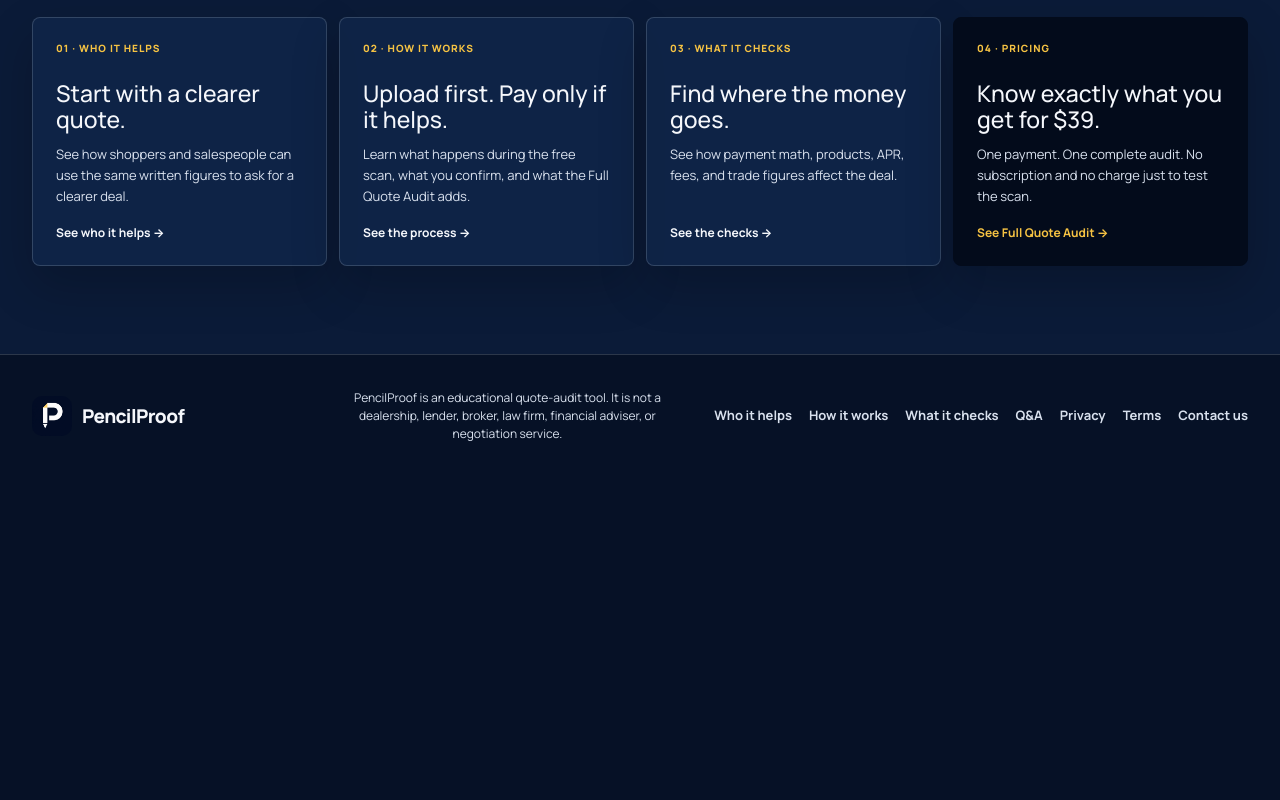
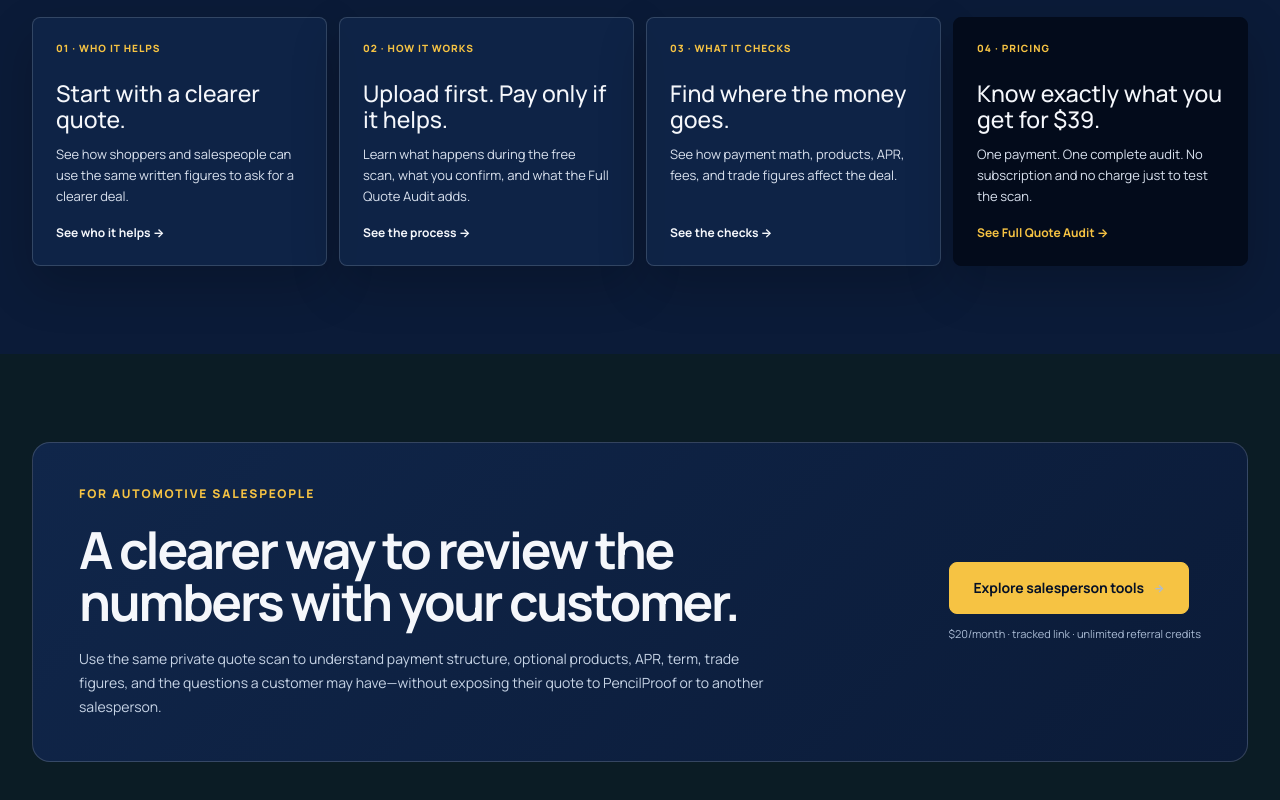
Before and after one commit to jpk0705/pencilproof, a Next.js app: page / in a window 1280 px wide. Shown: the part 1954-2754 px from the top of the page. Before the commit the page ends 2431 px from the top, so only its background shows below. Built offline with nearby package versions, Linux system fonts and the light colour scheme; no server answers.

Commit message:
Require salesperson display name and integrate tools
Require salesperson display name and integrate tools

```diff
--- a/app/components/SiteChrome.tsx
+++ b/app/components/SiteChrome.tsx
@@ -14,6 +14,7 @@ export function SiteNav() {
         <Link href="/how-it-works">How it works</Link>
         <Link href="/what-it-checks">What it checks</Link>
         <Link href="/pricing">Pricing</Link>
+        <Link className="nav-sales-link" href="/sales">For salespeople</Link>
         <AccountNav />
         <Link className="nav-cta" href="/analyze">Upload your quote</Link>
       </div>
@@ -34,6 +35,7 @@ export function SiteFooter() {
           <Link href="/who-it-helps">Who it helps</Link>
           <Link href="/how-it-works">How it works</Link>
           <Link href="/what-it-checks">What it checks</Link>
+          <Link href="/sales">For salespeople</Link>
           <Link href="/questions">Q&amp;A</Link>
           <Link href="/privacy">Privacy</Link>
           <Link href="/terms">Terms</Link>
--- a/app/globals.css
+++ b/app/globals.css
@@ -39,6 +39,7 @@ button, input, select { font: inherit; }
 .brand-mark { width: 31px; height: 31px; display: grid; place-items: center; border-radius: 8px 8px 8px 2px; background: var(--ink); color: var(--accent); font-family: Georgia, serif; font-style: italic; }
 .nav-links { display: flex; align-items: center; gap: 30px; font-size: 14px; font-weight: 700; }
 .nav-links > a:not(.nav-cta):hover { opacity: .6; }
+.nav-sales-link { color: var(--green); }
 .nav-cta { padding: 12px 18px; color: var(--paper); background: var(--ink); border-radius: 999px; }
 
 .hero { min-height: 700px; display: grid; grid-template-columns: 1.04fr .96fr; gap: 72px; align-items: center; padding-top: 64px; padding-bottom: 80px; }
@@ -333,6 +334,13 @@ h1 { max-width: 690px; margin: 0; font-family: Georgia, 'Times New Roman', serif
 .route-guide-card strong { margin-top: auto; padding-top: 21px; font-size: 12px; }
 .route-guide-card-dark { color: white; background: var(--ink); border-color: var(--ink); }
 .route-guide-card-dark > span { color: var(--accent); }.route-guide-card-dark p { color: #b7c5ca; }.route-guide-card-dark strong { color: var(--accent); }
+.sales-entry-section { padding-top: 72px; padding-bottom: 72px; background: var(--ink); color: white; }
+.sales-entry-card { display: grid; grid-template-columns: minmax(0,1fr) auto; gap: 52px; align-items: center; padding: 42px 46px; border: 1px solid rgba(255,255,255,.16); border-radius: 18px; background: linear-gradient(135deg,#10264a,#0b1b38); }
+.sales-entry-card .kicker { color: var(--brand-gold); }
+.sales-entry-card h2 { max-width: 720px; margin: 0; font-family: Georgia,serif; font-size: clamp(32px,4vw,54px); font-weight: 500; line-height: 1.02; letter-spacing: -.04em; }
+.sales-entry-card p:not(.kicker) { max-width: 700px; margin: 20px 0 0; color: #c7d4e6; font-size: 14px; line-height: 1.7; }
+.sales-entry-actions { display: grid; justify-items: start; gap: 12px; min-width: 230px; }
+.sales-entry-actions span { color: #aabbd4; font-size: 11px; line-height: 1.45; }
 .audience-next-step { display: flex; justify-content: center; text-align: center; }.audience-next-step .section-intro { display: flex; flex-direction: column; align-items: center; }.audience-next-step .section-intro > p:not(.kicker) { max-width: 540px; margin: 22px 0 0; color: var(--muted); font-size: 16px; line-height: 1.7; }.audience-next-step .button { margin-top: 28px; }
 .checks-grid-section { display: grid; grid-template-columns: .8fr 1.2fr; gap: 60px 90px; align-items: start; }.checks-grid-section .button { grid-column: 2; justify-self: start; }.check-list { display: grid; grid-template-columns: 1fr 1fr; gap: 12px; }.check-list article { padding: 24px; border: 1px solid var(--line); border-radius: 8px; background: var(--card); }.check-list b { font-family: Georgia, serif; font-size: 22px; font-weight: 500; }.check-list p { margin: 12px 0 0; color: var(--muted); font-size: 14px; line-height: 1.65; }
 .pricing-reassurance { display: grid; grid-template-columns: .8fr 1.2fr; gap: 90px; align-items: start; }.pricing-reassurance .check-list { grid-template-columns: repeat(3, 1fr); }
@@ -1650,8 +1658,10 @@ h1 { font-weight: 700; letter-spacing: -.055em; }
 .sales-card{margin:18px 0;padding:28px;border:1px solid var(--brand-line);border-radius:18px;background:linear-gradient(145deg,var(--brand-navy-2),rgba(10,28,58,.8));box-shadow:0 18px 46px rgba(0,0,0,.16)}
 .sales-card h2{margin:6px 0 10px;color:var(--brand-text)}
 .sales-card p:not(.kicker){color:var(--brand-muted)}
-.sales-label{display:grid;gap:7px;max-width:420px;margin:20px 0;color:var(--brand-text);font-weight:800}
+.sales-label{display:grid;gap:7px;max-width:420px;margin:20px 0 4px;color:var(--brand-text);font-weight:800}.sales-label span{color:var(--brand-gold)}
 .sales-label input,.sales-link-row input,.gift-link input{width:100%;min-height:46px;padding:11px 13px;border:1px solid var(--brand-line);border-radius:9px;background:var(--brand-navy);color:var(--brand-text);font:inherit}
+.sales-label input[aria-invalid="true"]{border-color:#f3a39b;outline:2px solid rgba(243,163,155,.14)}
+.sales-field-help,.sales-field-error{display:block;max-width:420px;font-size:11px;line-height:1.45}.sales-field-help{color:var(--brand-muted)}.sales-field-error{margin:7px 0 12px;color:#ffb3a8}
 .sales-dashboard{display:grid;grid-template-columns:minmax(0,1fr) 280px;align-items:center;gap:28px}
 .sales-qr{display:block;width:280px;height:280px;padding:10px;border-radius:14px;background:#fff}
 .sales-link-row{display:flex;gap:10px;align-items:center;margin-top:20px}
@@ -1662,7 +1672,7 @@ h1 { font-weight: 700; letter-spacing: -.055em; }
 .sales-message{margin:16px 0;color:var(--brand-gold)!important}
 .sales-note{margin:24px 0;font-size:12px;line-height:1.6}
 .referral-disclosure{max-width:680px;margin-top:14px!important;padding:11px 13px;border-left:3px solid var(--brand-gold);background:rgba(246,195,67,.08);color:var(--brand-text)!important;font-size:12px!important;line-height:1.5}
-@media(max-width:700px){.sales-page{padding-top:28px}.sales-card{padding:20px}.sales-dashboard,.sales-credit-card{display:block}.sales-qr{margin:22px auto 0;width:min(280px,100%);height:auto}.sales-link-row{display:grid}.sales-credit-actions{justify-content:flex-start;margin-top:20px}.gift-link{display:grid;grid-template-columns:1fr}.account-pass-actions .button{width:100%}}
+@media(max-width:700px){.sales-page{padding-top:28px}.sales-card{padding:20px}.sales-dashboard,.sales-credit-card{display:block}.sales-qr{margin:22px auto 0;width:min(280px,100%);height:auto}.sales-link-row{display:grid}.sales-credit-actions{justify-content:flex-start;margin-top:20px}.gift-link{display:grid;grid-template-columns:1fr}.account-pass-actions .button{width:100%}.sales-entry-section{padding-top:48px;padding-bottom:48px}.sales-entry-card{display:block;padding:28px 22px}.sales-entry-actions{margin-top:24px;min-width:0}.sales-entry-actions .button{width:100%}}
 .account-save-prompt{display:flex;justify-content:space-between;align-items:center;gap:22px;margin:24px 0;padding:22px;border:1px solid #d8d5cb;border-radius:16px;background:#fbfaf6}.account-save-prompt h3{margin:3px 0 8px}.account-save-prompt p:not(.paid-feedback-kicker){margin:0;color:#687589;max-width:650px}.account-save-actions{display:flex;flex-wrap:wrap;gap:10px;flex-shrink:0}@media(max-width:700px){.account-save-prompt{display:block}.account-save-actions{margin-top:16px}}
 
 .pre-checkout-account-gate{display:grid;grid-template-columns:minmax(0,1.1fr) minmax(280px,.9fr);align-items:center;gap:28px;margin-top:24px;padding:26px 28px;border:1px solid #cfc9bc;border-radius:16px;background:#fffdf8;box-shadow:0 12px 28px rgba(11,28,37,.08)}
--- a/app/page.tsx
+++ b/app/page.tsx
@@ -112,6 +112,20 @@ export default function Home() {
         </div>
       </section>
 
+      <section className="sales-entry-section section" aria-labelledby="sales-entry-title">
+        <div className="shell sales-entry-card">
+          <div>
+            <p className="kicker">FOR AUTOMOTIVE SALESPEOPLE</p>
+            <h2 id="sales-entry-title">A clearer way to review the numbers with your customer.</h2>
+            <p>Use the same private quote scan to understand payment structure, optional products, APR, term, trade figures, and the questions a customer may have—without exposing their quote to PencilProof or to another salesperson.</p>
+          </div>
+          <div className="sales-entry-actions">
+            <Link className="button button-primary" href="/sales">Explore salesperson tools <Arrow /></Link>
+            <span>$20/month · tracked link · unlimited referral credits</span>
+          </div>
+        </div>
+      </section>
+
       <SiteFooter />
     </main>
   );
--- a/worker/index.ts
+++ b/worker/index.ts
@@ -1079,6 +1079,12 @@ const handleAccount = async (request: Request, env: Env) => {
   if (!userId) return withAccountCors(Response.json({ error: "account_required" }, { status: 401, headers: noStoreHeaders }), request, env);
   if (url.pathname === "/api/salesperson/me" && (request.method === "GET" || request.method === "POST")) {
     const body = await request.json().catch(() => ({})) as { email?: string; displayName?: string };
+    if (request.method === "POST") {
+      const displayName = typeof body.displayName === "string" ? body.displayName.trim() : "";
+      if (displayName.length < 2 || displayName.length > 80) {
+        return withAccountCors(Response.json({ error: "display_name_required" }, { status: 400, headers: noStoreHeaders }), request, env);
+      }
+    }
     const result = await accountCall(env, "/salesperson", {
       action: request.method === "POST" ? "ensure" : "get",
       userId,
```
Also changed, not shown: app/sales/page.tsx (+7 -4 lines).
